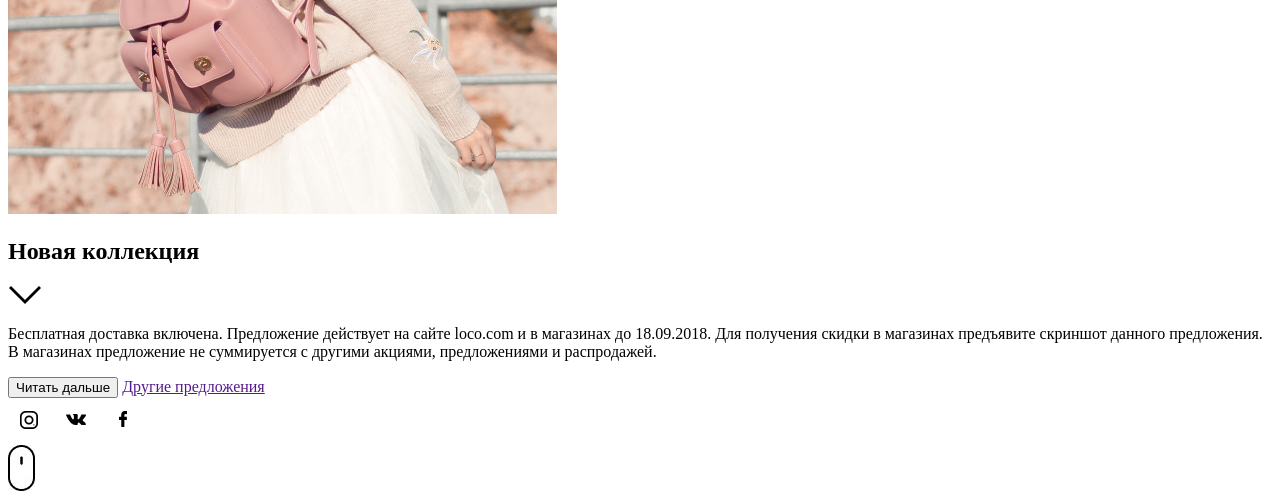
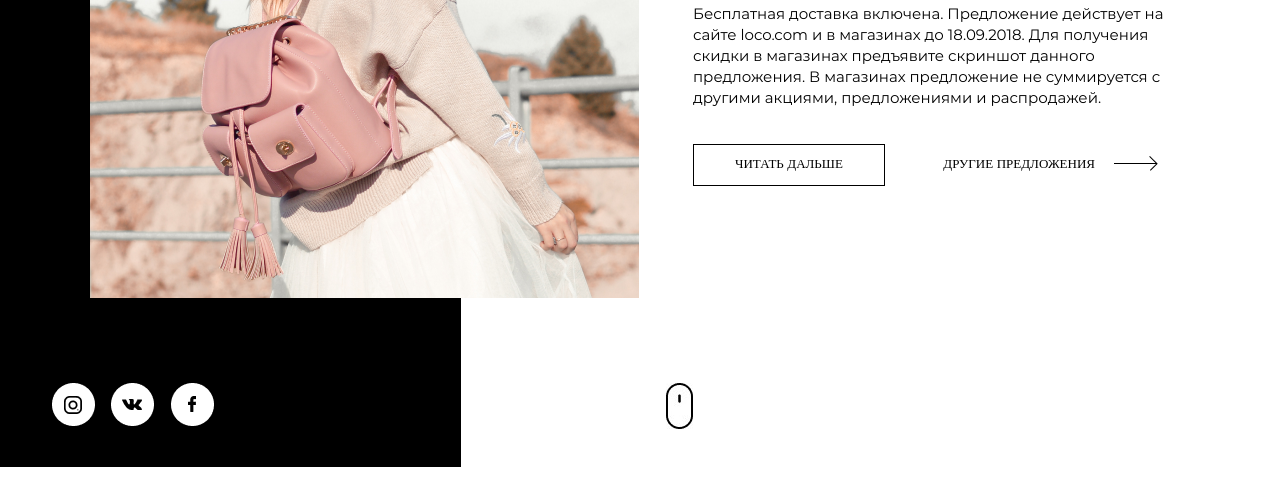
Before and after one commit to WebHeroSchool/finalCSSjohayo, a plain HTML site: page index.html in a window 1280 px wide. Shown: the part 433-936 px from the top of the page. After the commit the page ends 900 px from the top, so only its background shows below. Drawn offline with Linux system fonts and the light colour scheme.

Commit message:
add style.css

```diff
--- a/index.html
+++ b/index.html
@@ -3,7 +3,7 @@
 <head>
     <meta charset="UTF-8">
     <title>LOCO</title>
-    <link rel="stylesheet" href="новыйстиль.css">
+    <link rel="stylesheet" href="style.css">
     <link rel="stylesheet" href="fonts.css">
     <meta name="viewport" content="width=device-width, initial-scale=1.0">
 </head>
```
